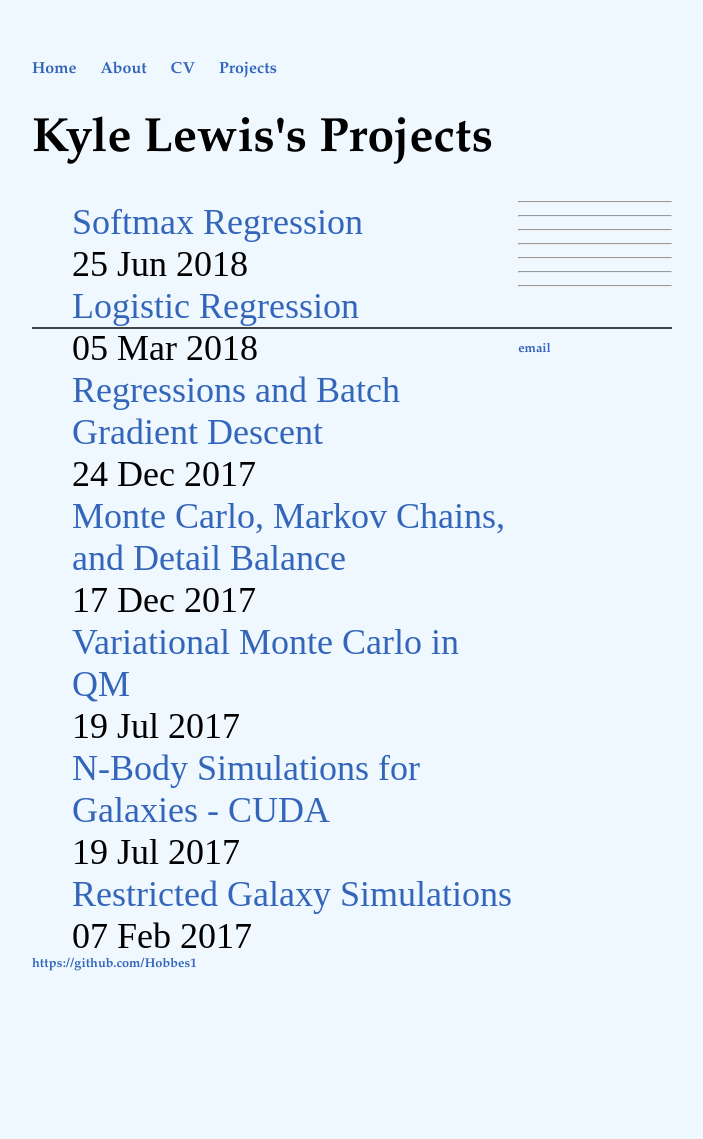
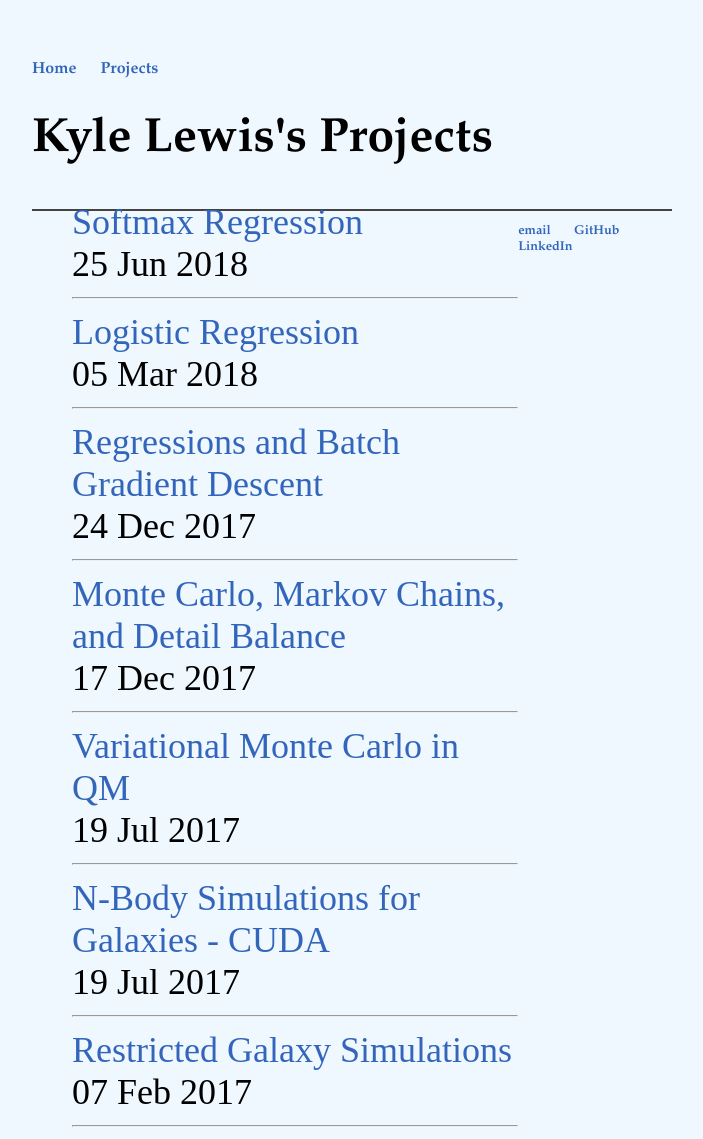
Before and after one commit to Kyle-Lewis/Kyle-Lewis.github.io, a Jekyll site: the page built from projects/index.html, in a window 1280 px wide. Shown: the whole page, without its empty margins (288-991 px from the left). Built offline with Jekyll 4.4.1, drawn with Linux system fonts in a browser that asks for light colours; before the commit the page ends 1033 px from its top, so only the background shows below that.

Commit message:
script update

```diff
--- a/_layouts/default.html
+++ b/_layouts/default.html
@@ -8,8 +8,6 @@
 		<nav>
     		<ul>
         		<li><a href="/">Home</a></li>
-	        	<li><a href="/about">About</a></li>
-        		<li><a href="/cv">CV</a></li>
         		<li><a href="/projects">Projects</a></li>
     		</ul>
 		</nav>
@@ -19,7 +17,8 @@
 		<footer>
     		<ul>
         		<li><a href="mailto:kylelewis090@gmail.com">email</a></li>
-        		<li><a href="https://github.com/Hobbes1">https://github.com/Hobbes1</a></li>
+        		<li><a href="https://github.com/Kyle-Lewis">GitHub</a></li>
+        		<li><a href="https://www.linkedin.com/in/kyle-lewis-physics/">LinkedIn</a></li>
 			</ul>
 		</footer>
 	</body>
--- a/projects/index.html
+++ b/projects/index.html
@@ -10,13 +10,13 @@
 	<div class="three-fourths" style="margin-left:auto">
 		<li><a href="{{ post.url }}" title="{{ post.title }}">{{ post.title }}</a></li>
 		<li><span>{{ post.date | date_to_string }}</span> </li>
+		<hr>
 	</div>
 	<!-- <div style="padding-bottom:0.5em; width:82%; margin-left:auto; max-width:600px; margin-right:auto; display:block;>
 		<img src="{{ site.baseurl }}/{{ post.image }}" style="padding-bottom:0.5em; margin-right:auto; display:block;" />
   	</div> -->
 
 
-<hr>
 {% endfor %}
 
 </ul>
```
